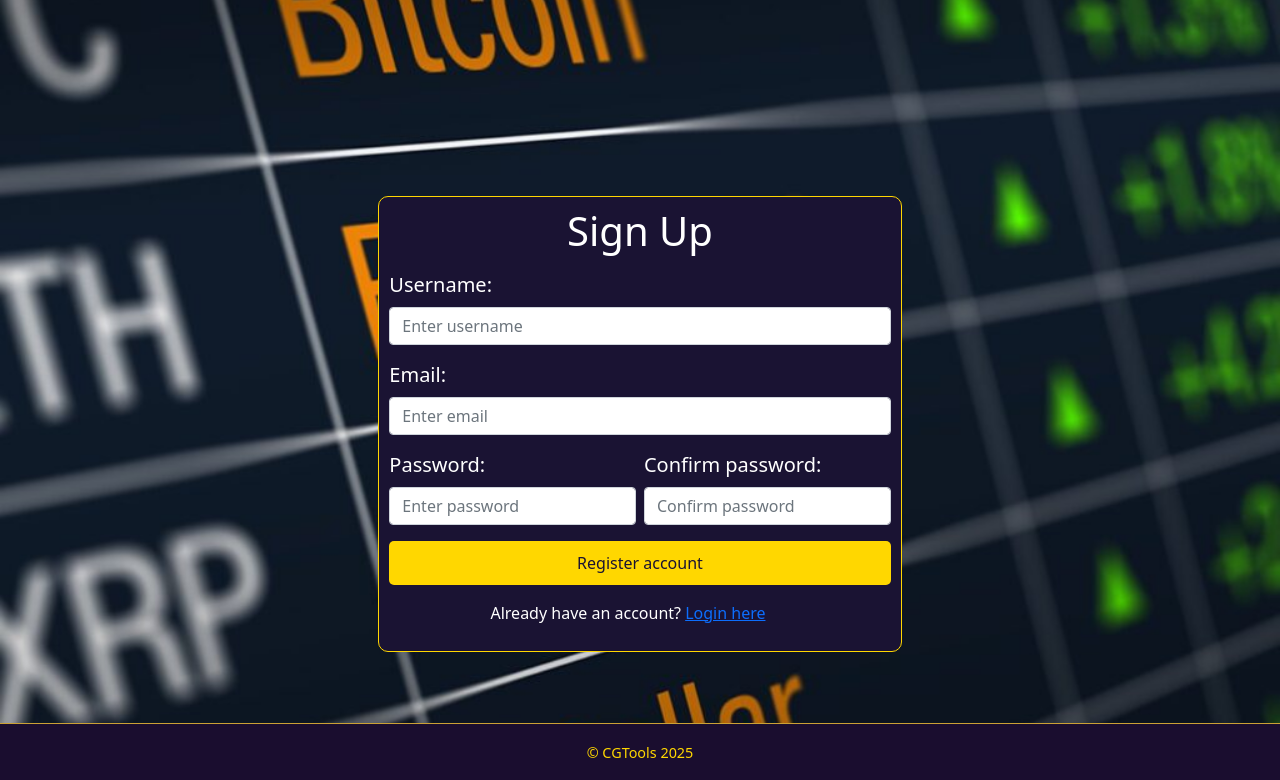
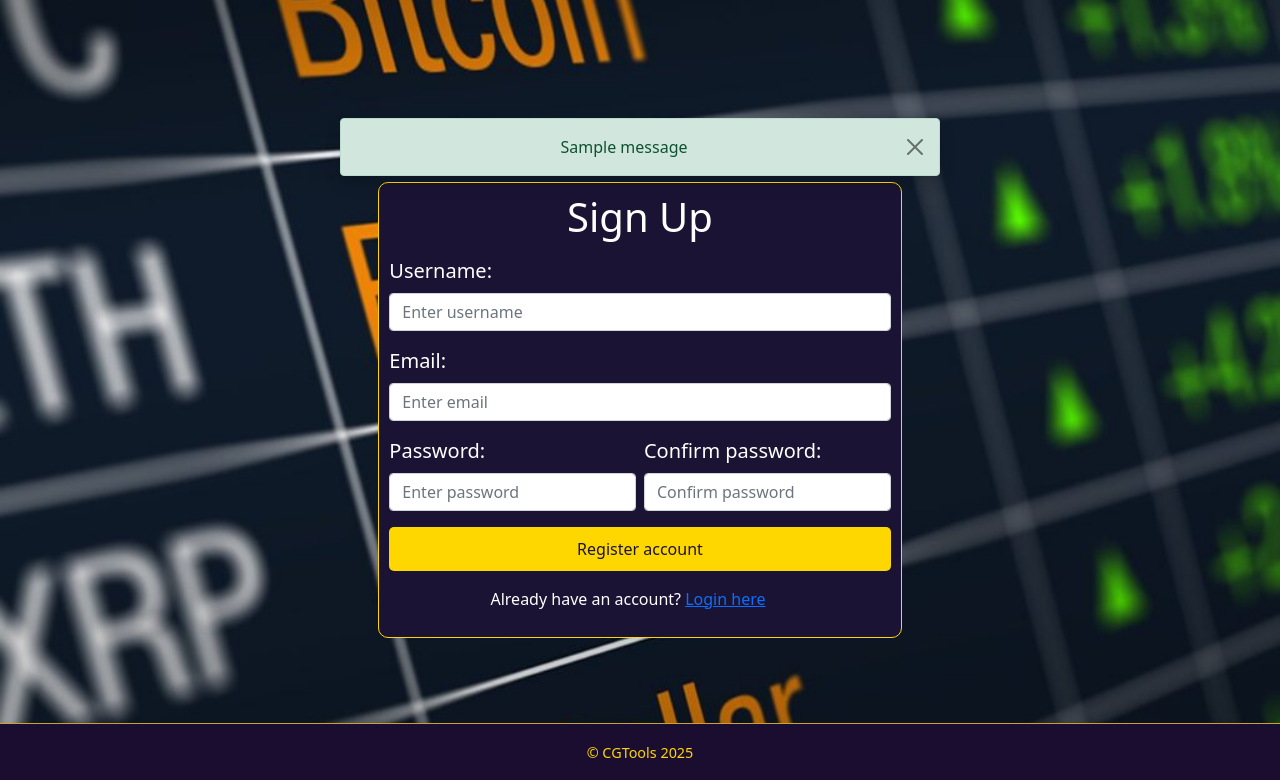
Before and after one commit to cgtools-io/AWD_Project_55, a Flask app: page /signup in a window 1280 px wide. Shown: the part 73-853 px from the top of the page. Run offline with Flask 3, Linux system fonts and the light colour scheme; tables that the repository leaves empty hold one stand-in row (values such as "Sample post"); one stand-in notice (Sample message) is shown; some libraries are stand-ins or nearby versions.

Commit message:
Fixed: Flash message on signup no longer spans the whole page, shifts layout, or fades after 1500ms
Also fixed: Flash message on index no longer auto-dismisses. Increased timeout to 15000ms for better visibility.

```diff
--- a/app/templates/auth/signup.html
+++ b/app/templates/auth/signup.html
@@ -4,21 +4,24 @@
 {% block content %}
 <div id="bg-container" class="container-fluid d-flex justify-content-center align-items-center">
 
-  <!-- Flash Messages -->
-  {% with messages = get_flashed_messages(with_categories=true) %}
-  {% if messages %}
-    <div class="container mt-3">
-      {% for category, message in messages %}
-        <div class="alert alert-{{ category if category != 'messages' else 'info' }} alert-dismissable fade show" role="alert">
+  <div class="row w-100 justify-content-center align-items-center">
+
+    <!-- FLASH MESSAGE WRAPPER: Should be re-usable -->
+    <div class="position-relative w-100 d-flex justify-content-center" style="min-height: 4rem;">
+      <div class="position-absolute" style="top: 0; width: 100%; max-width: 600px; z-index: 1000;">
+        {% with messages = get_flashed_messages(with_categories=true) %}
+        {% if messages %}
+        {% for category, message in messages %}
+        <div class="alert alert-{{ category }} alert-dismissible fade show text-center shadow" role="alert">
           {{ message }}
           <button type="button" class="btn-close" data-bs-dismiss="alert" aria-label="Close"></button>
         </div>
-      {% endfor %}
+        {% endfor %}
+        {% endif %}
+        {% endwith %}
+      </div>
     </div>
-  {% endif %}
-  {% endwith %}
 
-  <div class="row w-100 justify-content-center align-items-center">
     <div class="col-lg-5 col-md-6" id="form-box">
 
       <h1 class="text-center">Sign Up</h1>
--- a/app/templates/base.html
+++ b/app/templates/base.html
@@ -54,7 +54,7 @@
       alerts.forEach(alert => {
         alert.classList.remove('show'); // triggers fade-out for flash messages
       });
-    }, 1500); // Fade timer for flash messages
+    }, 15000); // Fade timer for flash messages
   </script>
 </body>
 
--- a/run.py
+++ b/run.py
@@ -1,6 +1,8 @@
 from app import create_app
 from app.extensions import db
 from app.models import User
+from dotenv import load_dotenv
+load_dotenv()
 
 app = create_app()
 
```
